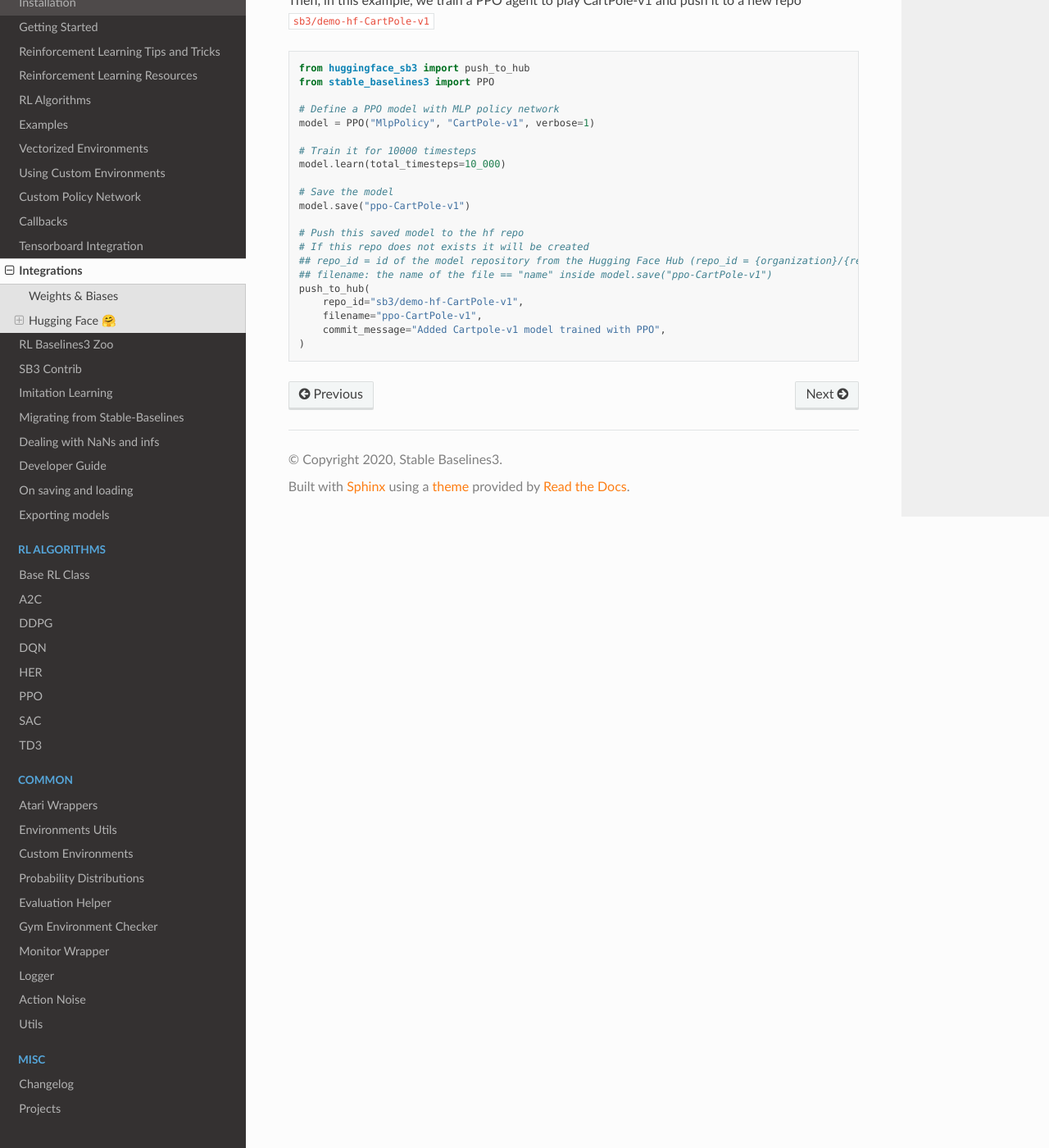
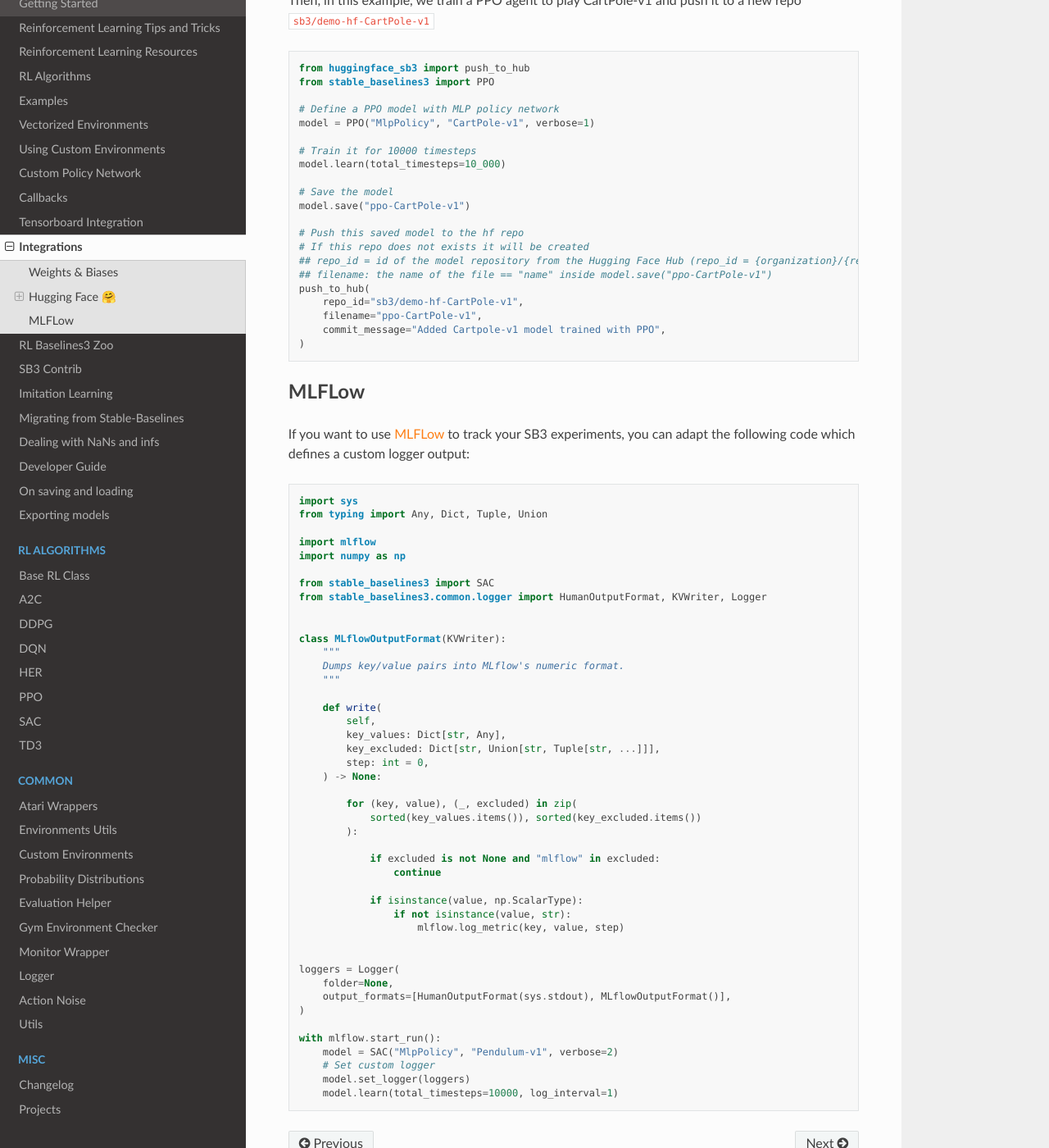
Before and after one commit to DLR-RM/stable-baselines3, a Sphinx documentation site: the page built from docs/guide/integrations.rst, in a window 1280 px wide and 1400 px high, scrolled down 2250 px. Shown: the whole window at 82% size. Built offline with Sphinx 7.4.7 and the Read the Docs theme 2.0.0, drawn with Linux system fonts in a browser that asks for light colours; the version number could not be read and is left out.

Commit message:
Add doc to use mlflow logger (#889)
* ADD feature for mlflow logger via MLflowOutputFormat.

* Move MLFlow integration to doc

Co-authored-by: Antonin Raffin <antonin.raffin@ensta.org>

```diff
--- a/docs/guide/integrations.rst
+++ b/docs/guide/integrations.rst
@@ -137,3 +137,56 @@
       filename="ppo-CartPole-v1",
       commit_message="Added Cartpole-v1 model trained with PPO",
   )
+
+MLFLow
+======
+
+If you want to use `MLFLow <https://github.com/mlflow/mlflow>`_ to track your SB3 experiments,
+you can adapt the following code which defines a custom logger output:
+
+.. code-block:: python
+
+  import sys
+  from typing import Any, Dict, Tuple, Union
+
+  import mlflow
+  import numpy as np
+
+  from stable_baselines3 import SAC
+  from stable_baselines3.common.logger import HumanOutputFormat, KVWriter, Logger
+
+
+  class MLflowOutputFormat(KVWriter):
+      """
+      Dumps key/value pairs into MLflow's numeric format.
+      """
+
+      def write(
+          self,
+          key_values: Dict[str, Any],
+          key_excluded: Dict[str, Union[str, Tuple[str, ...]]],
+          step: int = 0,
+      ) -> None:
+
+          for (key, value), (_, excluded) in zip(
+              sorted(key_values.items()), sorted(key_excluded.items())
+          ):
+
+              if excluded is not None and "mlflow" in excluded:
+                  continue
+
+              if isinstance(value, np.ScalarType):
+                  if not isinstance(value, str):
+                      mlflow.log_metric(key, value, step)
+
+
+  loggers = Logger(
+      folder=None,
+      output_formats=[HumanOutputFormat(sys.stdout), MLflowOutputFormat()],
+  )
+
+  with mlflow.start_run():
+      model = SAC("MlpPolicy", "Pendulum-v1", verbose=2)
+      # Set custom logger
+      model.set_logger(loggers)
+      model.learn(total_timesteps=10000, log_interval=1)
--- a/docs/misc/changelog.rst
+++ b/docs/misc/changelog.rst
@@ -39,6 +39,7 @@
 - Fix typo in PPO doc (@bcollazo)
 - Added link to PPO ICLR blog post
 - Added remark about breaking Markov assumption and timeout handling
+- Added doc about MLFlow integration via custom logger (@git-thor)
 
 
 Release 1.5.0 (2022-03-25)
```
Also changed, not shown: other parts of docs/misc/changelog.rst (+1 -1 lines), 1 other file.
